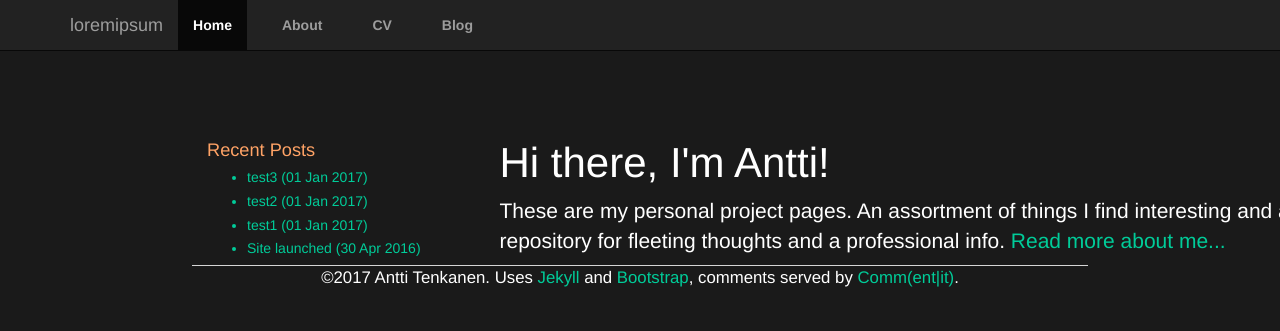
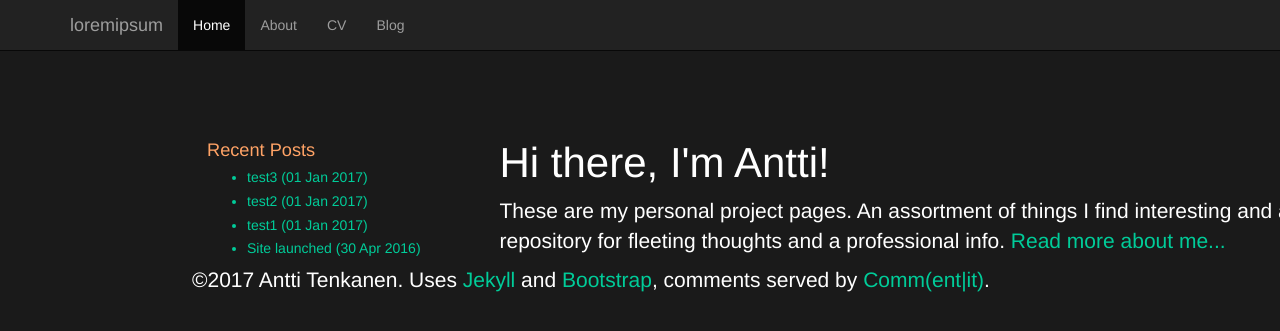
Before and after one commit to plantecophys/plantecophys, a Jekyll site: the page built from index.html, in a window 1280 px wide. Shown: the top 331 px of the page. Built offline with Jekyll 4.4.1, drawn with Linux system fonts in a browser that asks for light colours; the list of posts is cut into pages by our own code.

Commit message:
Update main.css

```diff
--- a/css/main.css
+++ b/css/main.css
@@ -45,21 +45,7 @@
     text-decoration: none;
     color: #595959;
 }
-footer {
-    border-top: 1px solid #d5d5d5;
-    font-size: .8em;
-    text-align: center;
-}
-nav ul, footer ul {
-    font-family:'Helvetica', 'Arial', 'Sans-Serif';
-    padding: 0px;
-    list-style: none;
-    font-weight: bold;
-}
-nav ul li, footer ul li {
-    display: inline;
-    margin-right: 20px;
-}
+
 /* footeri ym loppuu */
 /* Blogin etusivu alkaa */
 ul.blog {
```
